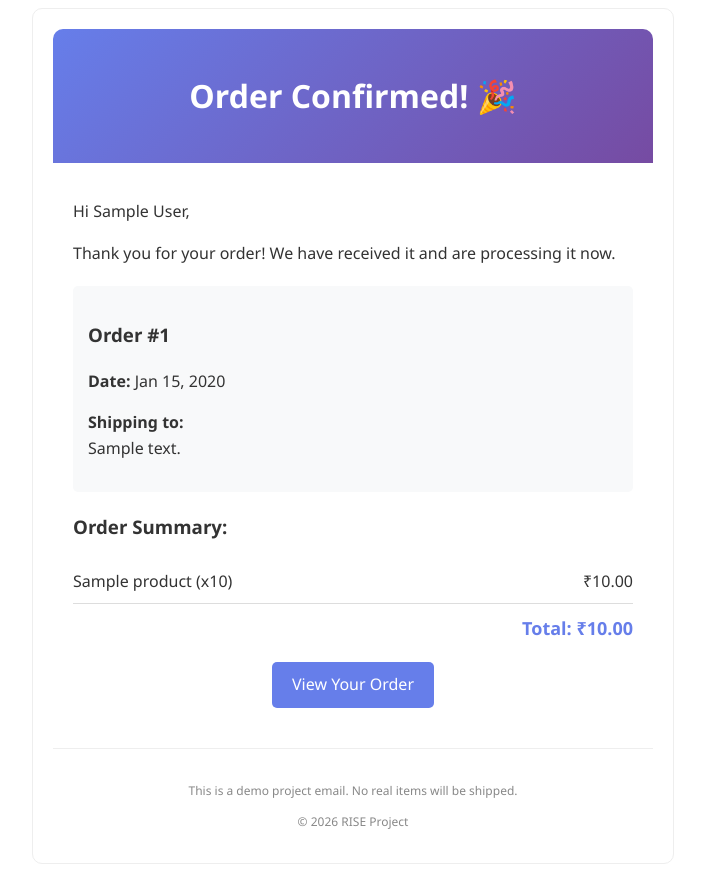
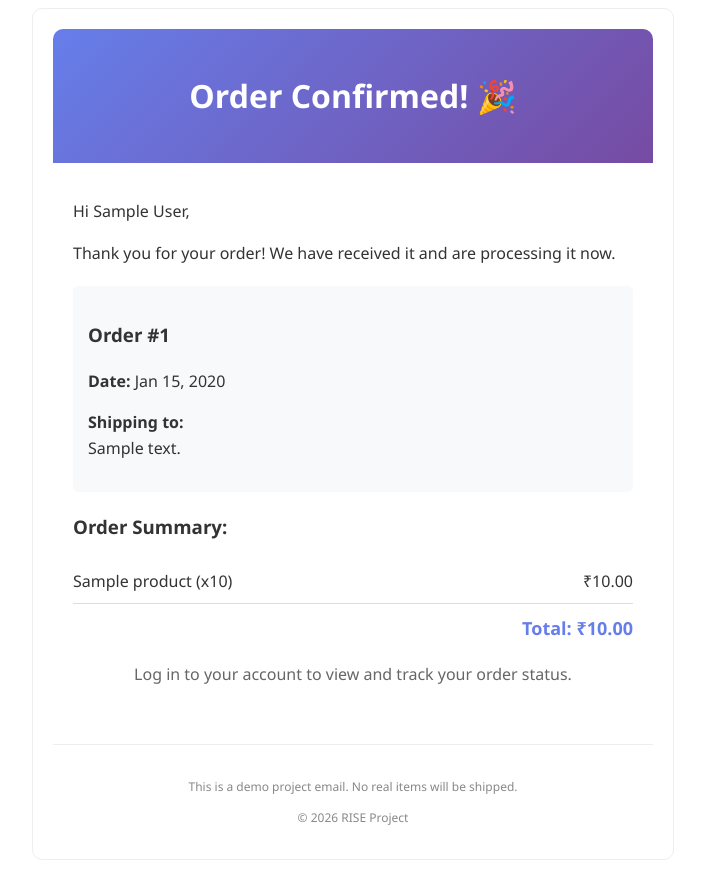
Before and after one commit to krishnakantgunjal/RISE-E-Commerce-Web-Application, a Django app: template myproject/orders/templates/orders/order_confirmation_email.html in a window 1280 px wide. Shown: the whole page, without its empty margins (287-992 px from the left). Run offline with Django 5.2, Linux system fonts and the light colour scheme; the template is opened without the code that fills it: values that come from a table or form of the project are taken from there, others are empty; tables that the repository leaves empty hold one stand-in row (values such as "Sample post").

Commit message:
Production ready: All fixes applied

```diff
--- a/myproject/myproject/settings.py
+++ b/myproject/myproject/settings.py
@@ -28,6 +28,9 @@ SECRET_KEY = os.environ.get('SECRET_KEY', 'django-insecure-4p^h0hur8tr(=58%o)mu0
 DEBUG = False
 
 ALLOWED_HOSTS = ["*"]
+
+# Default primary key field type
+DEFAULT_AUTO_FIELD = "django.db.models.BigAutoField"
 
 
 # Application definition
--- a/myproject/orders/templates/orders/order_confirmation_email.html
+++ b/myproject/orders/templates/orders/order_confirmation_email.html
@@ -100,7 +100,9 @@
             </div>
 
             <div style="text-align: center;">
-                <a href="http://127.0.0.1:8000/my-orders/" class="btn">View Your Order</a>
+                <p style="margin-top: 20px; color: #666;">
+                    Log in to your account to view and track your order status.
+                </p>
             </div>
         </div>
         <div class="footer">
--- a/myproject/orders/templates/orders/payment_page.html
+++ b/myproject/orders/templates/orders/payment_page.html
@@ -65,7 +65,7 @@
                 <div
                     style="width: 250px; height: 250px; margin: 0 auto; background: white; border-radius: var(--radius-md); display: flex; align-items: center; justify-content: center; position: relative;">
                     <!-- Real QR Code -->
-                    <img src="https://api.qrserver.com/v1/create-qr-code/?size=230x230&data=http://127.0.0.1:8000/thanks-visiting/{{ order.id }}/"
+                    <img src="https://api.qrserver.com/v1/create-qr-code/?size=230x230&data={{ request.scheme }}://{{ request.get_host }}{% url 'orders:thanks_visiting' order.id %}"
                         alt="Scan to Pay" style="width: 230px; height: 230px;">
                 </div>
 
```
